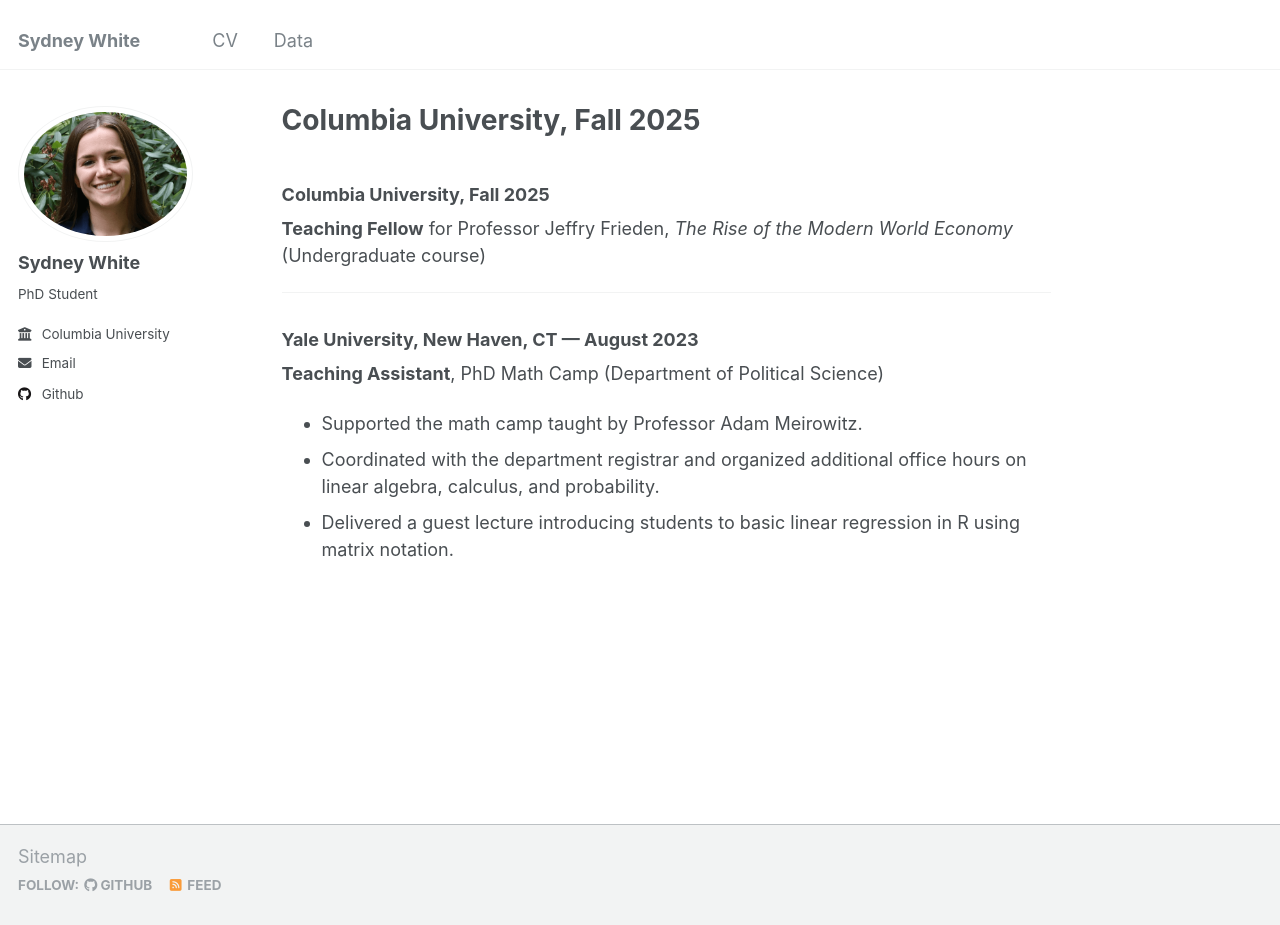
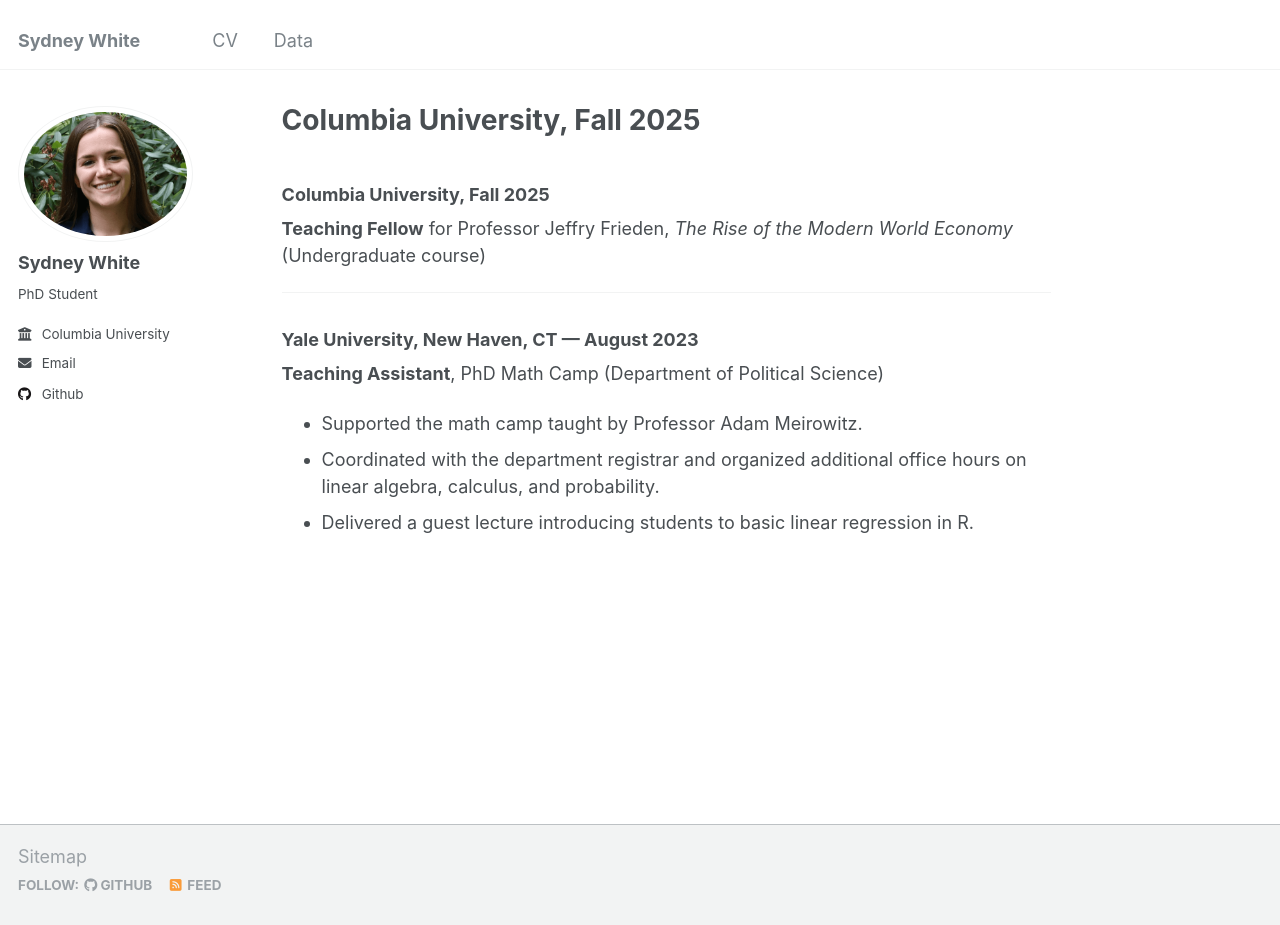
Before and after one commit to Sydney-White/web, a Jekyll site: the page built from _pages/teaching.md, in a window 1280 px wide and 925 px high. Built offline with Jekyll 4.4.1, drawn with Linux system fonts in a browser that asks for light colours; our own code applies the rules of GitHub Pages for plain Markdown files.

Commit message:
Update teaching.md

```diff
--- a/_pages/teaching.md
+++ b/_pages/teaching.md
@@ -8,4 +8,4 @@
 
 - Supported the math camp taught by Professor Adam Meirowitz.
 - Coordinated with the department registrar and organized additional office hours on linear algebra, calculus, and probability.
-- Delivered a guest lecture introducing students to basic linear regression in R using matrix notation.
+- Delivered a guest lecture introducing students to basic linear regression in R.
```
